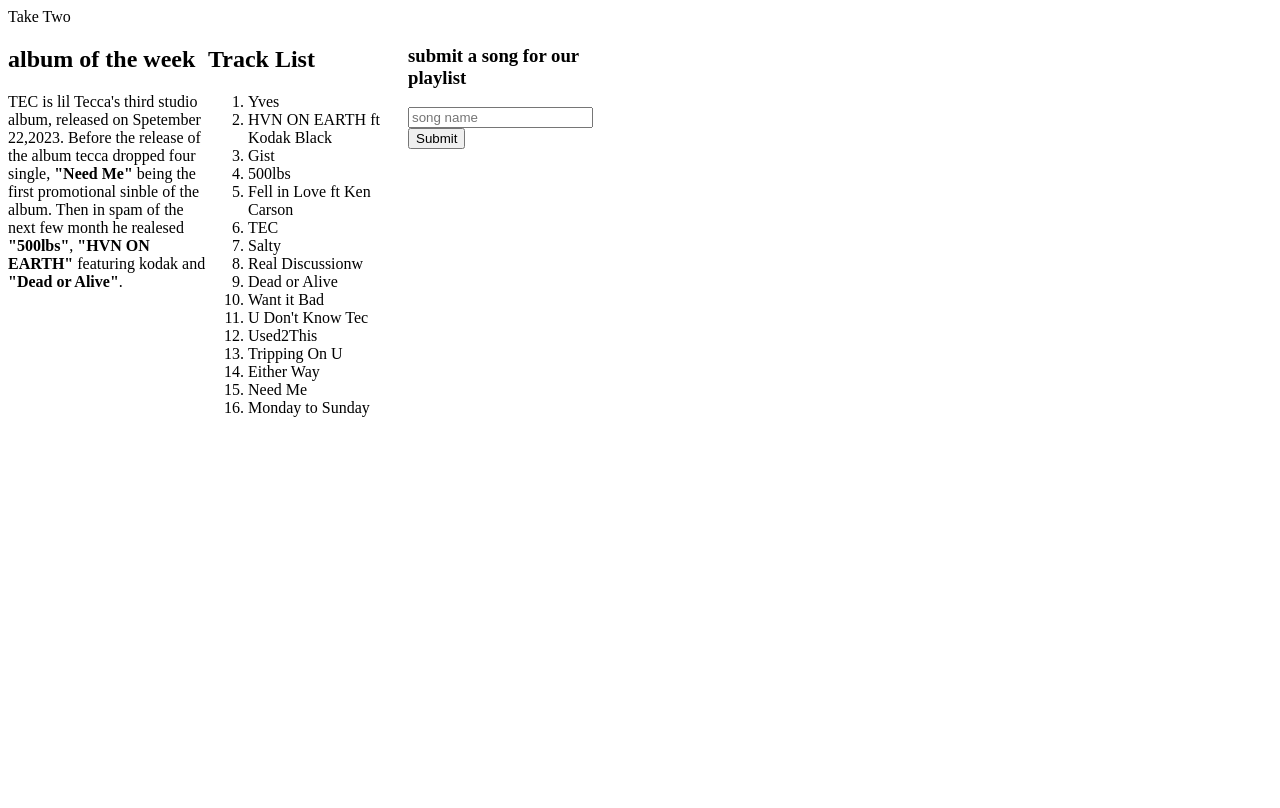
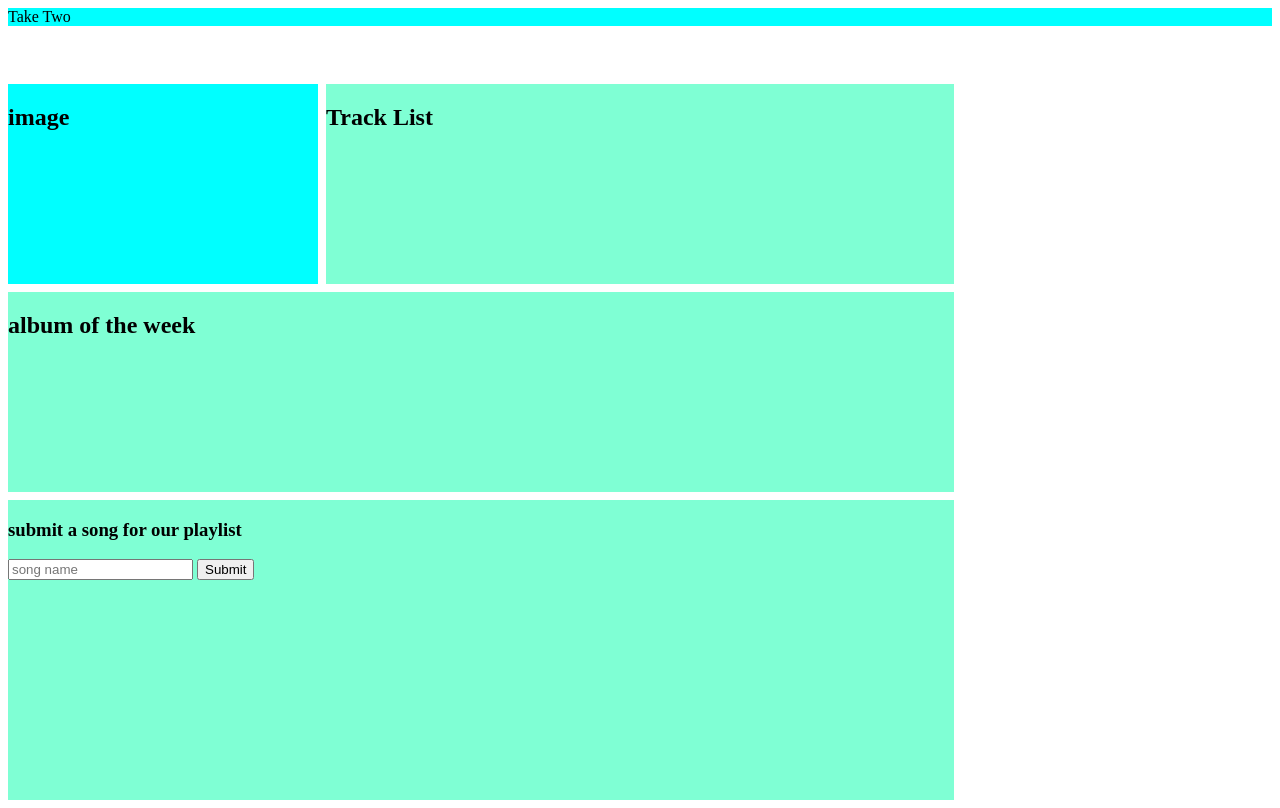
Before and after one commit to Hendellv/Final-nine-week-project-, a plain HTML site: page index.html in a window 1280 px wide. Drawn offline with Linux system fonts and the light colour scheme.

Commit message:
update 5

```diff
--- a/index.html
+++ b/index.html
@@ -1,7 +1,6 @@
 <!DOCTYPE html>
 
 <html lang="en">
-
   <head>
     <meta charset="UTF-8" />
 
@@ -13,26 +12,30 @@
   </head>
 
   <body>
-    <header>Take Two</header>
+    <header class="header-1">Take Two</header>
 
     <div class="main-content">
+     <div class="image">
+       <h2>image</h2>
+        <!--<img src="img/liltecca - tec.png" alt="TEC ablum cover" />-->
+      </div>
       <div class="about">
         <!--  <img src="img/liltecca - tec.png" alt="TEC ablum cover" /> -->
         <h2>album of the week</h2>
-        <p>
-          TEC is lil Tecca's third studio album, released on Spetember
-          22,2023. Before the release of the album tecca dropped four single,
+        <!--<p>
+          TEC is lil Tecca's third studio album, released on Spetember 22,2023.
+          Before the release of the album tecca dropped four single,
 
-          <b>"Need Me"</b> being the first promotional sinble of the album.
-          Then in spam of the next few month he realesed <b>"500lbs"</b>,
+          <b>"Need Me"</b> being the first promotional sinble of the album. Then
+          in spam of the next few month he realesed <b>"500lbs"</b>,
 
           <b>"HVN ON EARTH"</b> featuring kodak and <b>"Dead or Alive"</b>.
-        </p>
+        </p>-->
       </div>
 
       <div class="tracklist">
         <h2>Track List</h2>
-        <ol>
+        <!--<ol>
           <li>Yves</li>
           <li>HVN ON EARTH ft Kodak Black</li>
           <li>Gist</li>
@@ -49,7 +52,7 @@
           <li>Either Way</li>
           <li>Need Me</li>
           <li>Monday to Sunday</li>
-        </ol>
+        </ol>-->
       </div>
       <div class="bottom">
         <article class="playlist">
@@ -60,5 +63,4 @@
       </div>
     </div>
   </body>
-
 </html>
--- a/main.css
+++ b/main.css
@@ -103,5 +103,42 @@ img {
 
 .main-content {
     display: grid;
-    grid-template-columns: 200px 200px 200px;
+    grid-template-columns: 1fr 1fr 1fr 1fr;
+    grid-template-rows: 50px 200px 200px 300px;
+    grid-template-areas:
+      "header header header"
+      "image tracklist tracklist"
+      "about about about"
+      "bottom bottom bottom"
+    ;
+    gap: 0.5rem;
+    max-width: 960%;
 }
+
+
+.header-1 {
+  grid-area: header;
+  background-color: aqua;
+
+}
+
+.image {
+  grid-area: image;
+  background-color: aqua;
+}
+
+.tracklist {
+  grid-area: tracklist;
+  background-color: aquamarine;
+}
+
+.about {
+  grid-area: about;
+  background-color: aquamarine;
+
+}
+
+.bottom {
+  grid-area: bottom;
+  background-color: aquamarine;
+}
```
